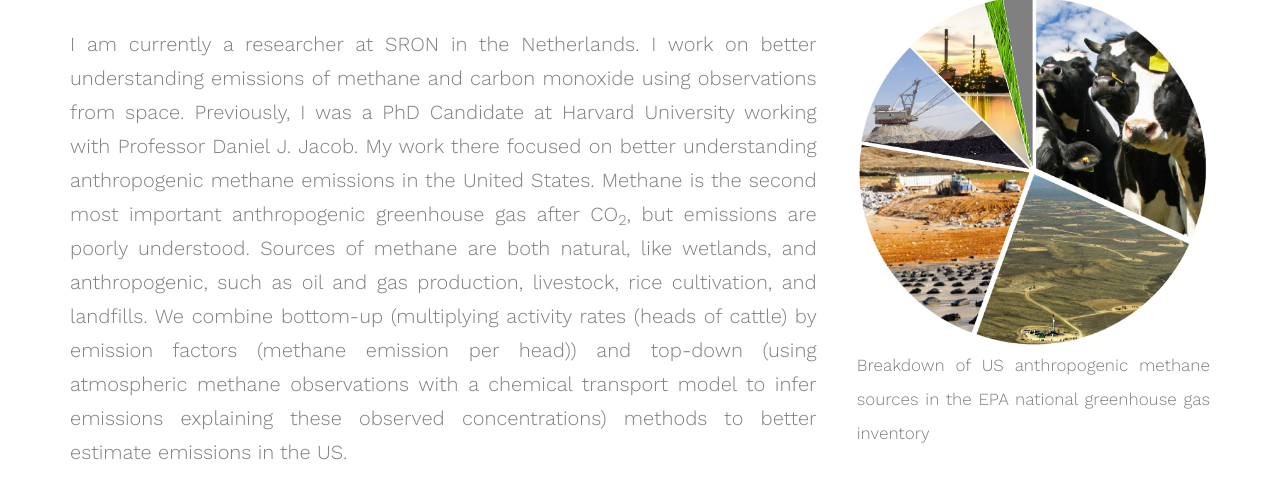
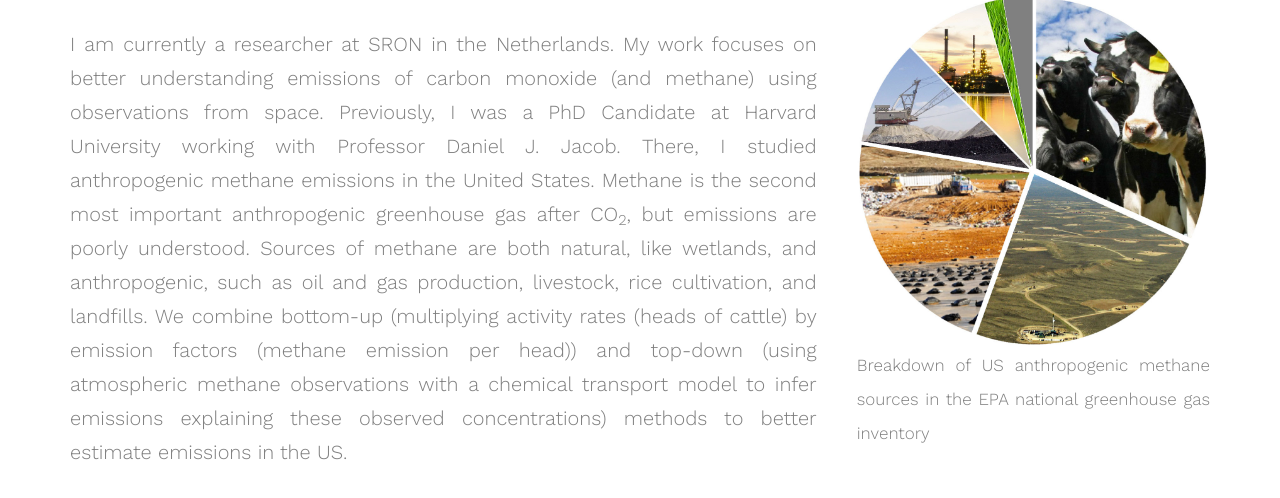
Before and after one commit to jdmaasakkers/jdmaasakkers.github.io, a plain HTML site: page science.html in a window 1280 px wide. Shown: the part 286-784 px from the top of the page. Drawn offline with nearby package versions, Linux system fonts and the light colour scheme; some packages are replaced by stand-ins of ours; no server answers.

Commit message:
Update science.html

```diff
--- a/science.html
+++ b/science.html
@@ -84,7 +84,7 @@
 				<div class="row">
 					<div class="col-md-8">
 						<h2>Overview</h2>
-						<p style="text-align:justify">I am currently a researcher at SRON in the Netherlands. I work on better understanding emissions of methane and carbon monoxide using observations from space. Previously, I was a PhD Candidate at Harvard University working with Professor Daniel J. Jacob. My work there focused on better understanding anthropogenic methane emissions in the United States. Methane is the second most important anthropogenic greenhouse gas after CO<sub>2</sub>, but emissions are poorly understood. Sources of methane are both natural, like wetlands, and anthropogenic, such as oil and gas production, livestock, rice cultivation, and landfills. We combine bottom-up (multiplying activity rates (heads of cattle) by emission factors (methane emission per head)) and top-down (using atmospheric methane observations with a chemical transport model to infer emissions explaining these observed concentrations) methods to better estimate emissions in the US.</p>
+						<p style="text-align:justify">I am currently a researcher at SRON in the Netherlands. My work focuses on better understanding emissions of carbon monoxide (and methane) using observations from space. Previously, I was a PhD Candidate at Harvard University working with Professor Daniel J. Jacob. There, I studied anthropogenic methane emissions in the United States. Methane is the second most important anthropogenic greenhouse gas after CO<sub>2</sub>, but emissions are poorly understood. Sources of methane are both natural, like wetlands, and anthropogenic, such as oil and gas production, livestock, rice cultivation, and landfills. We combine bottom-up (multiplying activity rates (heads of cattle) by emission factors (methane emission per head)) and top-down (using atmospheric methane observations with a chemical transport model to infer emissions explaining these observed concentrations) methods to better estimate emissions in the US.</p>
 					</div>
 					<div class="col-md-4">
 						<h2> </h2>
```
